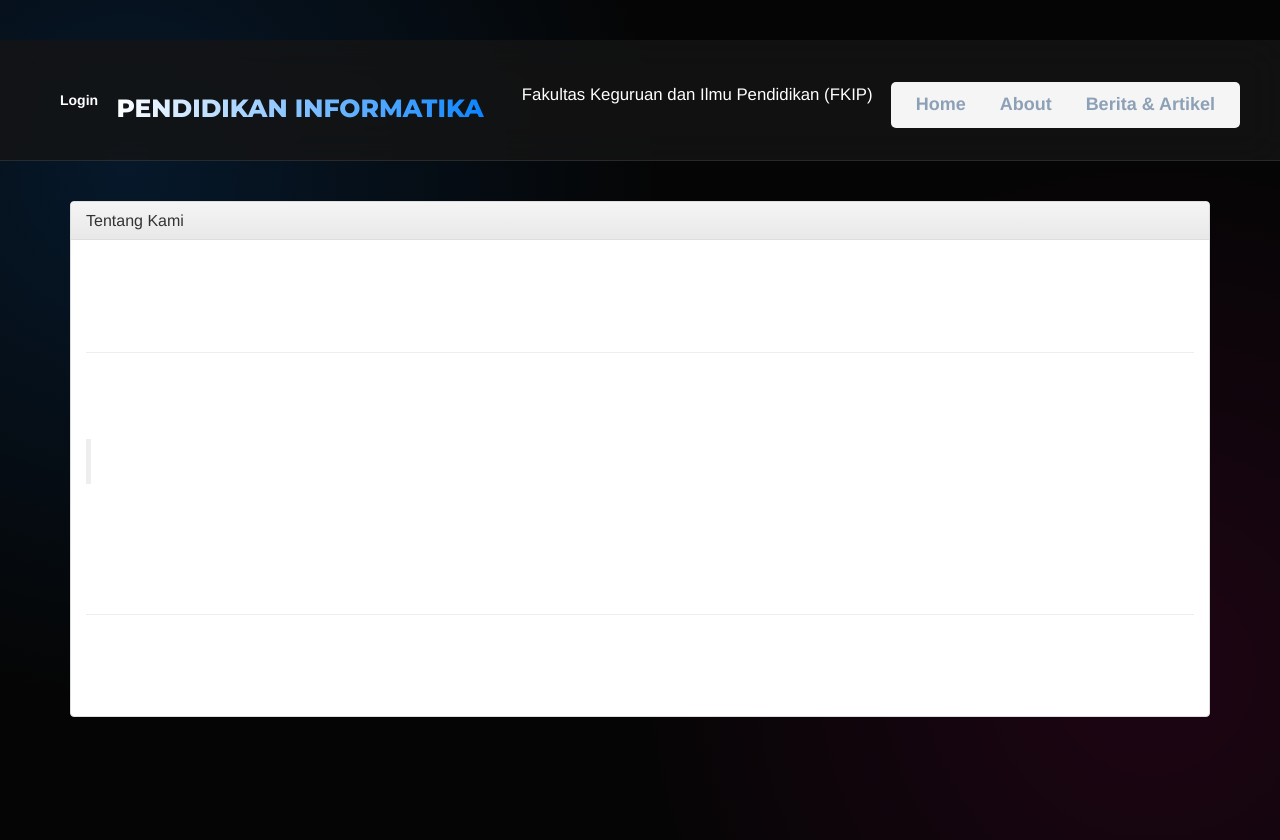
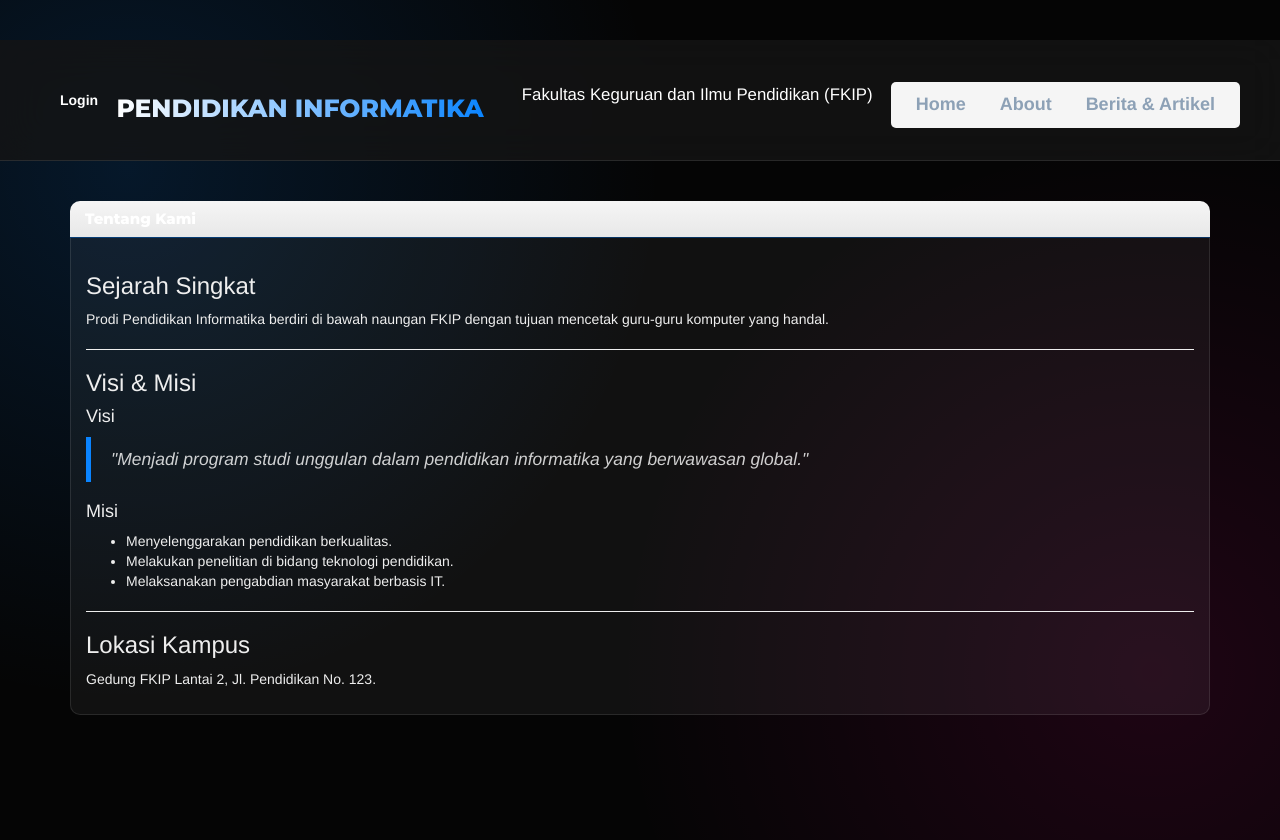
Before and after one commit to dimaswahyuprasetyoo/django-blog, a Django app: page /about/ in a window 1280 px wide. Run offline with Django 5.2, Linux system fonts and the light colour scheme; some libraries are stand-ins or nearby versions.

Commit message:
Update file static dan blog

```diff
--- a/blog/static/css/blog.css
+++ b/blog/static/css/blog.css
@@ -305,15 +305,12 @@ input { background: rgba(0,0,0,0.3); border: 1px solid rgba(255,255,255,0.2); co
 }
 
 /* --- TWEAK UNTUK POST EDITOR --- */
-
-/* Memastikan iframe TinyMCE tidak terlalu mepet */
 .django-tinymce {
     border-radius: 10px;
     overflow: hidden;
     border: 1px solid rgba(255,255,255,0.2);
 }
 
-/* Memperbaiki tampilan input file (Gambar Header) */
 input[type="file"] {
     background: rgba(255,255,255,0.05);
     padding: 10px;
@@ -331,3 +328,93 @@ input[type="file"]::-webkit-file-upload-button {
     cursor: pointer;
     margin-right: 15px;
 }
+
+/* =========================================================
+   NEW: LANDING PAGE & ABOUT (ADAPTASI TEMA)
+   Bagian ini memaksa komponen Bootstrap agar sesuai tema gelap
+   ========================================================= */
+
+/* 1. Paksa Jumbotron Menjadi Transparan & Kaca */
+.jumbotron {
+    background-color: var(--glass-bg) !important; /* Timpa warna putih bawaan */
+    border: var(--glass-border);
+    backdrop-filter: blur(10px);
+    color: #fff !important;
+    border-radius: 20px !important;
+    margin-bottom: 40px;
+}
+.jumbotron h1, .jumbotron h2, .jumbotron h3 {
+    color: #fff !important;
+    font-family: var(--font-heading);
+}
+.jumbotron .lead {
+    color: rgba(255,255,255,0.8);
+}
+
+/* 2. Paksa Thumbnail (Visi/Misi) Menjadi Transparan */
+.thumbnail {
+    background-color: var(--glass-bg) !important;
+    border: var(--glass-border) !important;
+    color: #fff !important;
+    border-radius: 15px;
+    padding: 20px;
+}
+.thumbnail h3 {
+    color: var(--primary-color);
+    font-family: var(--font-heading);
+    font-weight: bold;
+    margin-top: 0;
+}
+.thumbnail p {
+    color: rgba(255,255,255,0.7);
+}
+
+/* 3. Paksa Panel (About Page) Menjadi Transparan */
+.panel {
+    background-color: transparent !important;
+    border: none !important;
+    box-shadow: none;
+}
+.panel-default > .panel-heading,
+.panel-info > .panel-heading {
+    background-color: rgba(10, 132, 255, 0.1) !important; /* Biru transparan */
+    border-bottom: 1px solid rgba(10, 132, 255, 0.3) !important;
+    color: #fff !important;
+    border-radius: 10px 10px 0 0;
+}
+.panel-body {
+    background-color: var(--glass-bg) !important;
+    border: var(--glass-border) !important;
+    border-top: none !important;
+    border-radius: 0 0 10px 10px;
+    color: #eee;
+}
+.panel-title {
+    font-family: var(--font-heading);
+    font-weight: bold;
+    font-size: 1.5rem;
+}
+blockquote {
+    border-left: 5px solid var(--primary-color);
+    font-style: italic;
+    color: rgba(255,255,255,0.8);
+}
+
+/* 4. Perbaikan Menu Navigasi Baru */
+.navbar-custom {
+    background-color: rgba(255,255,255,0.05) !important; /* Hilangkan putih */
+    border-bottom: var(--glass-border) !important;
+    border-radius: 50px;
+    display: inline-block;
+    padding: 10px 30px !important;
+}
+.nav-link {
+    color: rgba(255,255,255,0.7) !important;
+    text-transform: uppercase;
+    font-size: 0.9rem !important;
+    letter-spacing: 1px;
+}
+.nav-link:hover {
+    color: var(--primary-color) !important;
+    text-decoration: none;
+}
```
